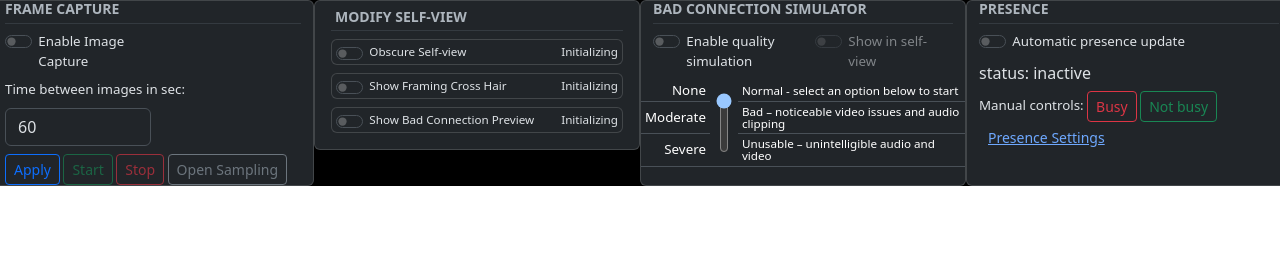
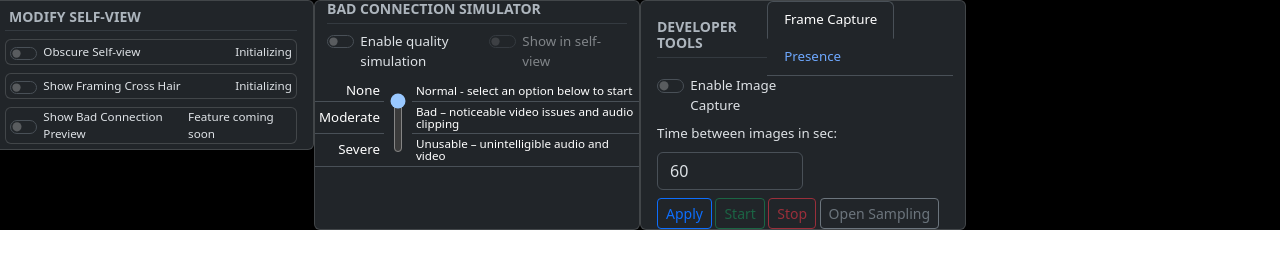
Before and after one commit to webrtcHacks/videoCallHelper, a website built with webpack: page src/dash/dash.html in a window 1280 px wide. Built offline with nearby package versions, Linux system fonts and the light colour scheme; some packages are replaced by stand-ins of ours.

Commit message:
consolidated Frame Capture and Presence into a Dev Tools panel with tabs
added bootstrap.min.js for tab controls and popovers

```diff
--- a/src/dash/dash.html
+++ b/src/dash/dash.html
@@ -7,38 +7,8 @@
 <body>
 <div class="vch container-fluid m-0 p-0 overflow-hidden h-100" data-bs-theme="dark">
     <div class="row">
-        <div class="dashBox card col-3 ps-3">
-            <h5>Frame Capture</h5>
-            <div class="form-check form-check-inline form-switch mb-2 w-50">
-                <input class="form-check-input" type="checkbox" id="enable_img_cap_check">
-                <label class="form-check-label" for="enable_img_cap_check">Enable Image Capture</label>
-                <input type="checkbox" id="start_on_pc_check" disabled hidden>
-            </div>
-            <!--div class="form-check form-check-inline form-switch mb-2 w-50">
-                <input class="form-check-input" type="checkbox" id="start_on_pc_check" disabled>
-                <label class="form-check-label" for="start_on_pc_check">Start on peerConnection?</label>
-            </div-->
-            <div class="mb-2">
-                <label for="interval" class="form-label">Time between images in sec:</label>
-                <input id="interval" type="text" value="30" size="8" required pattern="^[0-9]{1,9}$"
-                       class="form-control w-auto d-inline-block"/>
-            </div>
-            <div class="btn-group-sm" role="group" aria-label="Frame capture controls">
-                <button id="apply_settings" class="btn btn-outline-primary btn-sm">Apply</button>
-                <button id="sampling_start" class="btn btn-outline-success btn-sm">Start</button>
-                <button id="sampling_stop" class="btn btn-outline-danger btn-sm">Stop</button>
-                <button id="open_sampling" class="btn btn-outline-secondary btn-small">Open Sampling</button>
-            </div>
-        </div>
-        <!--div class="dashBox card col-3">
-            <h5>Hide Self-view</h5>
-            <div class="form-check form-switch mb-2">
-                <input class="form-check-input" type="checkbox" id="hide_self_view_check">
-                <label class="form-check-label" for="hide_self_view_check">Hide self-view:</label>
-            </div>
-            <p>Status: <span id="self_view_status">Click above to enable</span></p>
-        </div-->
 
+        <!-- Card 1: Self-view modifier -->
         <div class="dashBox card col-3" style="height: 150px;" id="hide_self_view_div">
             <h5 class="p-1 m-1">Modify Self-view</h5>
             <!-- Subsection 1: Obscure Self-view -->
@@ -76,12 +46,12 @@
                         </div>
                         <small class="mb-0">Show Bad Connection Preview</small>
                     </div>
-                    <span id="show_bad_connection_status" class="small">Initializing</span>
+                    <span id="show_bad_connection_status" class="small">Feature coming soon</span>
                 </div>
             </div>
         </div>
 
-
+        <!-- Card 2: Self-view modifier -->
         <div class="dashBox card col-3" id="bcs">
             <h5>Bad Connection Simulator</h5>
             <div class="row">
@@ -128,8 +98,50 @@
                 </table>
             </div>
         </div>
-        <div class="dashBox card col-3">
-            <h5>Presence </h5>
+
+
+        <!-- Card 3: Developer Tools -->
+        <div class="dashBox card col-3 ps-3">
+            <div class="d-flex align-items-center">
+                <h5 class="mb-0">Developer tools</h5>
+                <ul class="nav nav-tabs ms-auto" id="devTab" role="tablist">
+                    <li class="nav-item" role="presentation">
+                        <a class="nav-link active" id="frame-tab" data-bs-toggle="tab" href="#frame" role="tab"
+                           aria-controls="frame" aria-selected="true">Frame Capture</a>
+                    </li>
+                    <li class="nav-item" role="presentation">
+                        <a class="nav-link" id="presence-tab" data-bs-toggle="tab" href="#presence" role="tab"
+                           aria-controls="presence" aria-selected="false">Presence</a>
+                    </li>
+                </ul>
+            </div>
+            <div class="tab-content" id="devTabContent">
+                <!-- Frame Capture Tab -->
+                <div class="tab-pane fade show active" id="frame" role="tabpanel" aria-labelledby="frame-tab">
+                    <div class="form-check form-check-inline form-switch mb-2 w-50">
+                        <input class="form-check-input" type="checkbox" id="enable_img_cap_check">
+                        <label class="form-check-label" for="enable_img_cap_check">Enable Image Capture</label>
+                        <input type="checkbox" id="start_on_pc_check" disabled hidden>
+                    </div>
+                    <div class="mb-2">
+                        <label for="interval" class="form-label">Time between images in sec:</label>
+                        <input id="interval" type="text" value="30" size="8" required pattern="^[0-9]{1,9}$"
+                               class="form-control w-auto d-inline-block"/>
+                    </div>
+                    <div class="btn-group-sm" role="group" aria-label="Frame capture controls">
+                        <button id="apply_settings" class="btn btn-outline-primary btn-sm">Apply</button>
+                        <button id="sampling_start" class="btn btn-outline-success btn-sm">Start</button>
+                        <button id="sampling_stop" class="btn btn-outline-danger btn-sm">Stop</button>
+                        <button id="open_sampling" class="btn btn-outline-secondary btn-small">Open Sampling</button>
+                    </div>
+                </div>
+                <!-- Presence Tab -->
+                <div class="tab-pane fade position-relative" id="presence" role="tabpanel"
+                     aria-labelledby="presence-tab">
+                    <button id="presence_setup" class="btn btn-sm btn-link text-start position-absolute top-0 end-0" data-bs-toggle="tooltip" data-bs-placement="left" title="Update presence settings" style="text-decoration: none;">
+                        <span class="fs-2">⚙️</span>
+                        <!--i class="bi bi-gear"></i-->
+                    </button>
                     <div class="form-check form-switch mb-2">
                         <input class="form-check-input" type="checkbox" id="enable_presence_check">
                         <label class="form-check-label" for="enable_presence_check">Automatic presence update</label>
@@ -140,18 +152,10 @@
                         <button id="busy" class="btn btn-sm btn-outline-danger">Busy</button>
                         <button id="not_busy" class="btn btn-sm btn-outline-success">Not busy</button>
                     </div>
-            <button id="presence_setup" class="btn btn-sm btn-link text-start">Presence Settings</button>
+                    <!--button id="presence_setup" class="btn btn-sm btn-link text-start">Presence Settings</button-->
                 </div>
-        <!--div class="dashBox card col-3 mb-3 p-3">
-            <h3>Message log</h3>
-            <span id="events"></span>
-        </div-->
-        <!--div class="dashBox card col-3 mb-3 p-3">
-            <p>Remote audio levels</p>
-            <span class="remote_audio_level"></span>
-            <p>Local audio levels:</p>
-            <span class="local_audio_level"></span>
-        </div-->
+            </div>
+        </div>
     </div>
 </div>
 </body>
--- a/src/dash/dash.js
+++ b/src/dash/dash.js
@@ -8,7 +8,7 @@ const storage = await new StorageHandler("local", debug);
 window.storage = storage; // for debugging
 
 /*
-// Remnants from post experiments
+// Remnants from past experiments
 
 let currentTabId;
 const remoteAudioLevels = [];
--- a/webpack.common.js
+++ b/webpack.common.js
@@ -14,7 +14,8 @@ module.exports = {
         storage: './src/extension-core/scripts/storage.js',
         images: './src/imageCapture/scripts/imageCaptureDbUiHandler.js',
         framing: './src/framing/scripts/framingAnalysis.js',
-        presence: './src/presence/scripts/presenceSettings.mjs'
+        presence: './src/presence/scripts/presenceSettings.mjs',
+        bootstrap: './node_modules/bootstrap/dist/js/bootstrap.bundle.min.js',
     },
     module: {
         rules: [
@@ -57,7 +58,7 @@ module.exports = {
         }),
         new HtmlWebpackPlugin({
             title: 'Pop-up Dashboard',
-            chunks: ['dash'],
+            chunks: ['bootstrap', 'dash'],
             template: "src/dash/dash.html",
             filename: "../pages/dash.html",
             inject: "body",
```
Lines whose indentation alone changed are shown as unchanged.
